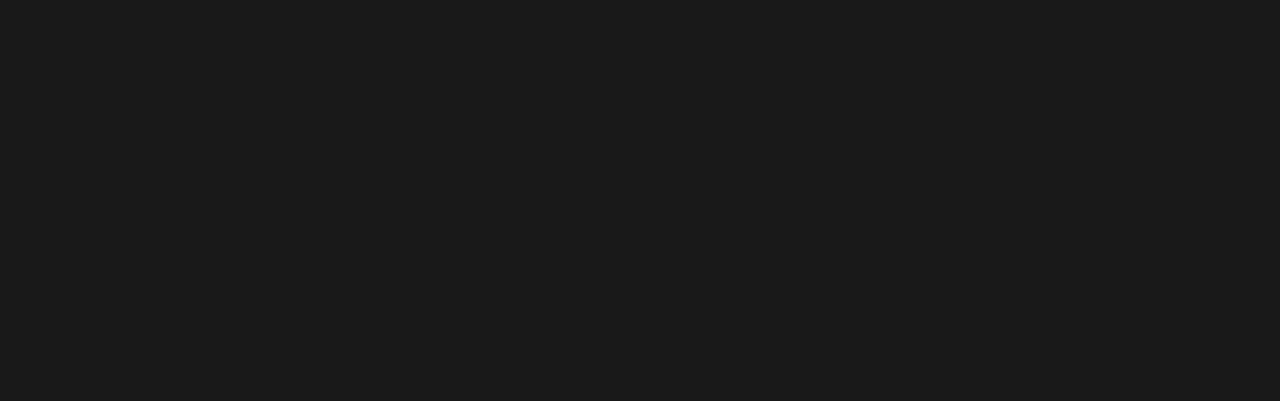
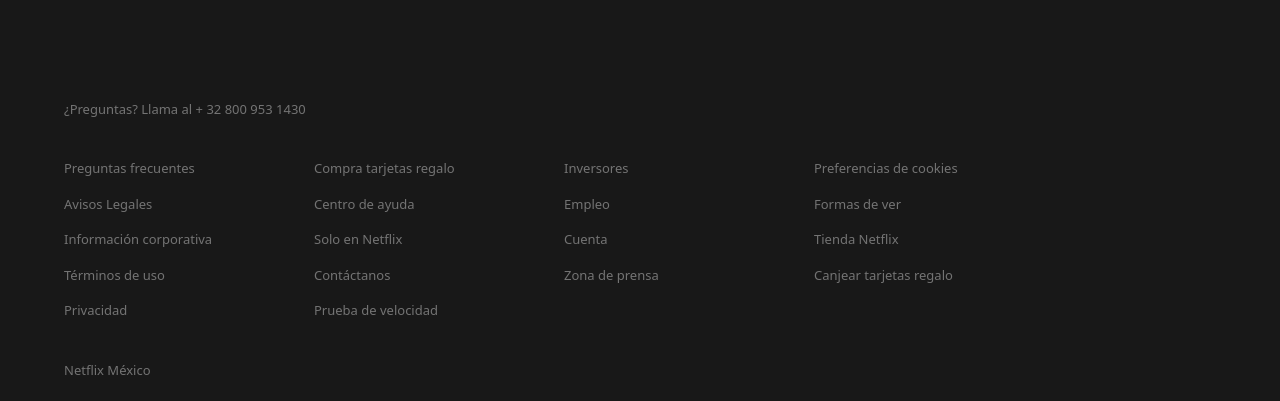
Before and after one commit to mauricioyair/Netflix-Clone, a React (Vite) app: page / in a window 1280 px wide. Shown: the part 818-1219 px from the top of the page. Before the commit the page ends 808 px from the top, so only its background shows below. Built offline with nearby package versions, Linux system fonts and the light colour scheme; no server answers.

Commit message:
[ADD] Footer

```diff
--- /dev/null
+++ b/src/components/Footer.jsx
@@ -0,0 +1,30 @@
+import React from "react";
+
+export default function Footer() {
+  return(
+    <div className="relative text-[#737373] m-auto max-w-[1600px] pl-[5vw] pr-[5vw] pt-[30px] mt-[80px] pb-0 saturate-25 text-[13px]">
+        <p className="mb-10">¿Preguntas? Llama al <a>+ 32 800 953 1430</a></p>
+        <ul className="max-w-[1000px]">
+          <li className="inline-block mb-4 min-w-[100px] p-[0 12px 0 0] sm:w-[25%] w-[33%]">Preguntas frecuentes</li>
+          <li className="inline-block mb-4 min-w-[100px] p-[0 12px 0 0] sm:w-[25%] w-[33%]">Compra tarjetas regalo</li>
+          <li className="inline-block mb-4 min-w-[100px] p-[0 12px 0 0] sm:w-[25%] w-[33%]">Inversores</li>
+          <li className="inline-block mb-4 min-w-[100px] p-[0 12px 0 0] sm:w-[25%] w-[33%]">Preferencias de cookies</li>
+          <li className="inline-block mb-4 min-w-[100px] p-[0 12px 0 0] sm:w-[25%] w-[33%]">Avisos Legales</li>
+          <li className="inline-block mb-4 min-w-[100px] p-[0 12px 0 0] sm:w-[25%] w-[33%]">Centro de ayuda</li>
+          <li className="inline-block mb-4 min-w-[100px] p-[0 12px 0 0] sm:w-[25%] w-[33%]">Empleo</li>
+          <li className="inline-block mb-4 min-w-[100px] p-[0 12px 0 0] sm:w-[25%] w-[33%]">Formas de ver</li>
+          <li className="inline-block mb-4 min-w-[100px] p-[0 12px 0 0] sm:w-[25%] w-[33%]">Información corporativa</li>
+          <li className="inline-block mb-4 min-w-[100px] p-[0 12px 0 0] sm:w-[25%] w-[33%]">Solo en Netflix</li>
+          <li className="inline-block mb-4 min-w-[100px] p-[0 12px 0 0] sm:w-[25%] w-[33%]">Cuenta</li>
+          <li className="inline-block mb-4 min-w-[100px] p-[0 12px 0 0] sm:w-[25%] w-[33%]">Tienda Netflix</li>
+          <li className="inline-block mb-4 min-w-[100px] p-[0 12px 0 0] sm:w-[25%] w-[33%]">Términos de uso</li>
+          <li className="inline-block mb-4 min-w-[100px] p-[0 12px 0 0] sm:w-[25%] w-[33%]">Contáctanos</li>
+          <li className="inline-block mb-4 min-w-[100px] p-[0 12px 0 0] sm:w-[25%] w-[33%]">Zona de prensa</li>
+          <li className="inline-block mb-4 min-w-[100px] p-[0 12px 0 0] sm:w-[25%] w-[33%]">Canjear tarjetas regalo</li>
+          <li className="inline-block mb-4 min-w-[100px] p-[0 12px 0 0] sm:w-[25%] w-[33%]">Privacidad</li>
+          <li className="inline-block mb-4 min-w-[100px] p-[0 12px 0 0] sm:w-[25%] w-[33%]">Prueba de velocidad</li>
+        </ul>
+        <p className="my-6">Netflix México</p>
+    </div>
+  )
+}
--- a/src/main.jsx
+++ b/src/main.jsx
@@ -2,7 +2,8 @@
 import ReactDOM from 'react-dom/client'
 import Header from './components/Header'
 import Hero from './components/Hero'
-import CharacterList from './components/CharactersList';
+import CharacterList from './components/CharactersList'
+import Footer from './components/Footer'
 import './index.css'
 
 ReactDOM.createRoot(document.getElementById('root')).render(
@@ -10,5 +11,6 @@
     <Header />
     <Hero />
     <CharacterList/>
+    <Footer />
   </React.StrictMode>,
 )
```
